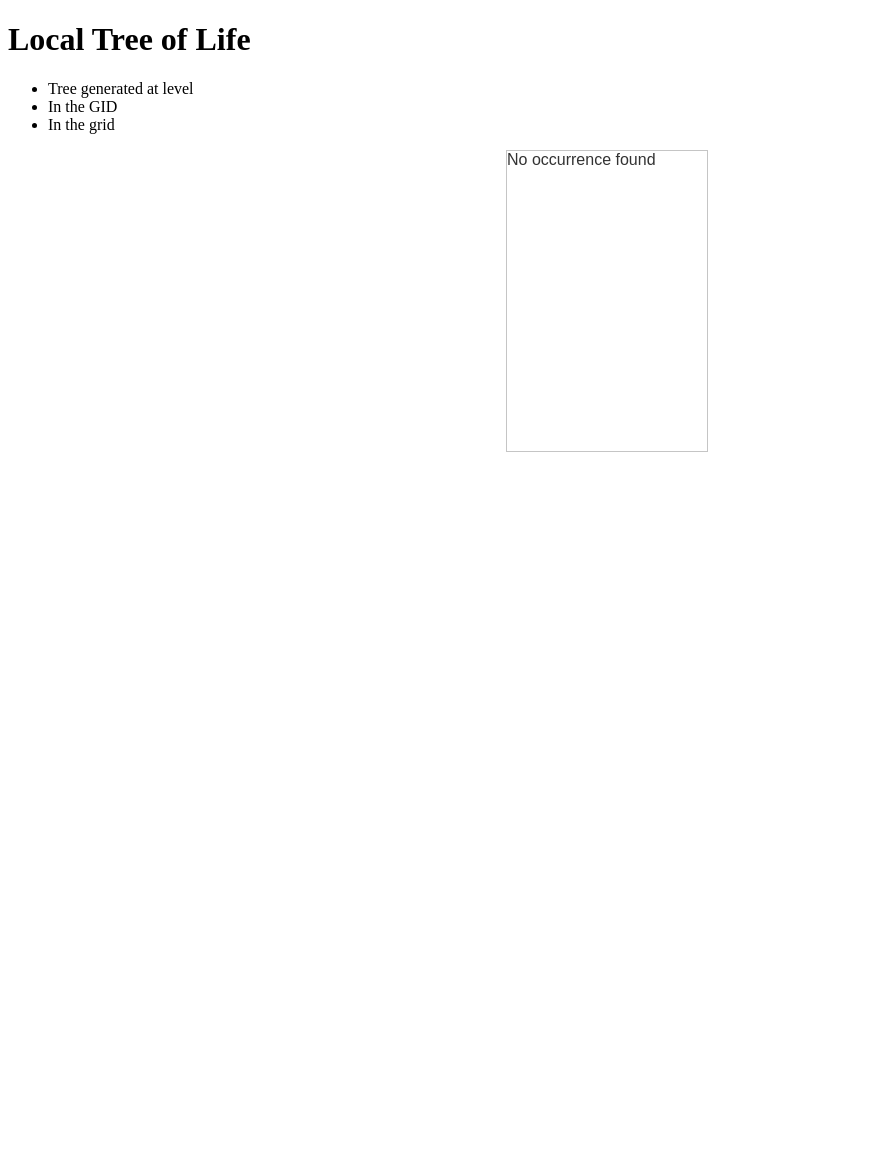
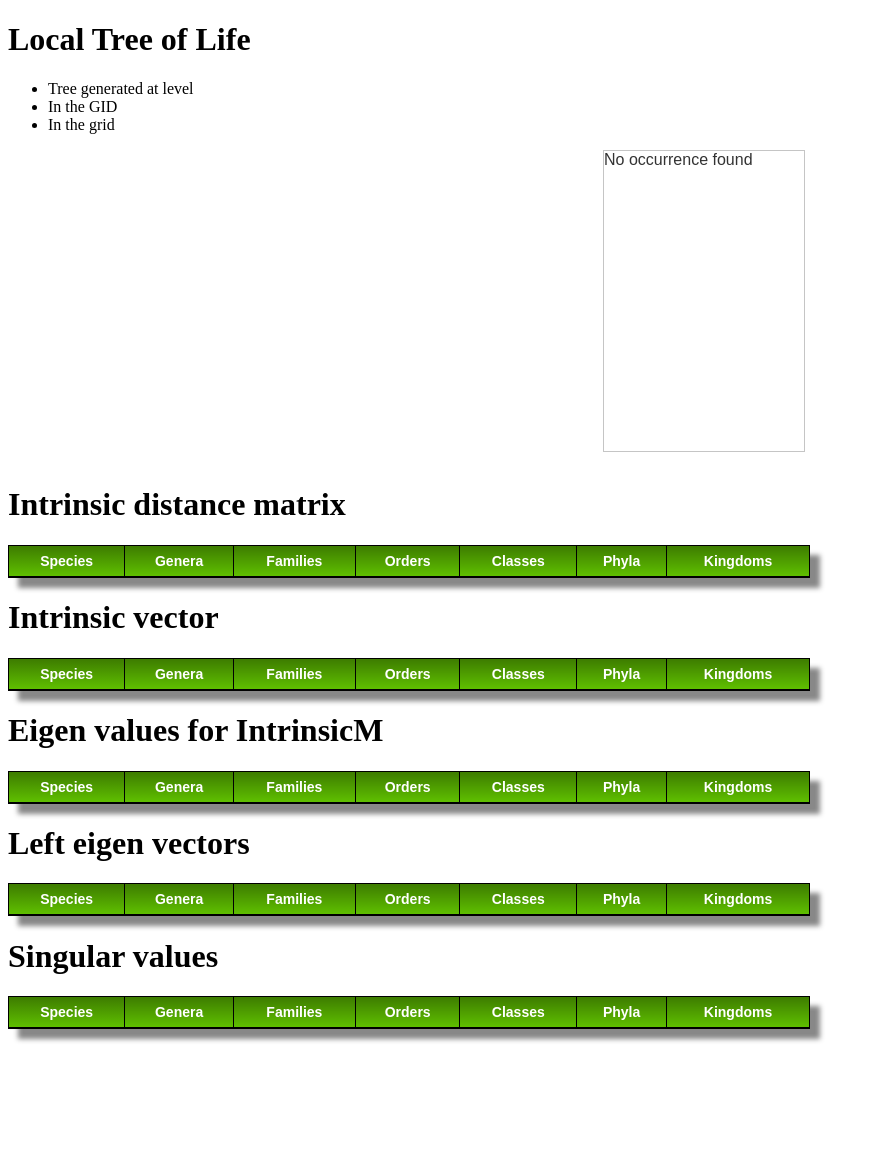
Before and after one commit to molgor/biospytial, a Django app: page /test/ in a window 1280 px wide. Shown: the whole page, without its empty margins (0-878 px from the left). Run offline with Django 3.2, Linux system fonts and the light colour scheme; parts of the project's set-up code (start-up, migrations or seed data) failed here and were passed over; some libraries are stand-ins or nearby versions.

```diff
--- a/biospatial/settings.py
+++ b/biospatial/settings.py
@@ -135,6 +135,7 @@ LOGGING = {
 ###### EXTENDED SETTINGS
 TAXONOMIC_LEVELS = ['gid','occurrence','species','families','genera','orders','classes','phyla','kingdoms']
 TAXONOMIC_TREE_KEYS = ['sp','gns','fam','ord','cls','phy','kng']
+TAXONOMIC_MAPPER_KEYS = {'gid' : 'gid','oc':'occurrence','sp':'species','gns':'genera','fam':'families','ord':'orders','cls':'classes','phy':'phyla','kng':'kingdoms'}
 
 PATH_IMAGES = '/Users/juan/git_projects/biospatial/static/trees/'
 
--- a/gbif/taxonomy.py
+++ b/gbif/taxonomy.py
@@ -9,7 +9,7 @@ Implementation of class and other necessary functions.
 __author__ = "Juan Escamilla Mólgora"
 __copyright__ = "Copyright 2015, JEM"
 __license__ = "GPL"
-__version__ = "2.2.1"
+__version__ = "0.2.1"
 __mantainer__ = "Juan"
 __email__ ="molgor@gmail.com"
 __status__ = "Prototype"
@@ -138,7 +138,7 @@ class Taxonomy:
         self.biomeGeometry = geometry
         self.gid = id
         self.forest = {}
-        self.JacobiM = [] #This is the attribute of the Jacobian matrix calculated with respect to the distance of another matrix.
+        self.JacobiM = [] #This is the attribute of the Jacobian matrix calculated with respect to the distance of another taxonomy.
         self.vectorJacobi = [] # This is the vector form of the determinants at each submatrix.
         self.intrinsicM = []
         self.vectorIntrinsic = []
@@ -184,15 +184,20 @@ class Taxonomy:
         It is makes reference only to the given (current) tree and not other external object (therefore intrinsic)
         Returns Matrix
         """
-        dist = lambda i,j : 1 - float(j - i / j + i)
+        #dist = lambda i,j : (1 - (float(j - i) / (j + i)))
+        dist = lambda i,j : (float(i) / j)
         dic = self.calculateRichness()
+        # Needed for order the stupid unordered by default dictonary type :P
+        ordered_keys = settings.TAXONOMIC_TREE_KEYS
+        map_keys = settings.TAXONOMIC_MAPPER_KEYS
+        # NOTE there are not occurrences right now!!
         keys = dic.keys()
         mat = []
-        for i,keyi in enumerate(keys):
+        for keyi in ordered_keys:
             rows = []
-            for j , keyj in enumerate(keys):
-                i = self.richness[keyi]
-                j = self.richness[keyj]
+            for keyj in ordered_keys:
+                i = self.richness[map_keys[keyi]]
+                j = self.richness[map_keys[keyj]]
                 try:
                     d = dist(i,j)
                 except:
@@ -201,8 +206,8 @@ class Taxonomy:
             mat.append(rows)
         mat = np.matrix(mat)
         self.intrinsicM = mat
-        submatrices = map(lambda i : self.intrinsicM[0:i,0:i],range(1,len(self.intrinsicM)))
-        self.vectorIntrinsic = map(lambda M :np.linalg.det(M),submatrices)
+        submatrices = map(lambda i : self.intrinsicM[0:i,0:i],range(1,len(self.intrinsicM) + 1))
+        self.vectorIntrinsic = np.array(map(lambda M :np.linalg.det(M),submatrices))
         return mat
 
 
@@ -236,22 +241,22 @@ class Taxonomy:
         parent_taxonomic_forest is the forest that is going to be compared with.
         """
         Jacobian =[]
-        for level_j in settings.TAXONOMIC_TREE_KEYS :
+        for level_i in settings.TAXONOMIC_TREE_KEYS :
             # gradient at level level
             gradLevel = []
-            for level_i in settings.TAXONOMIC_TREE_KEYS:
+            for level_j in settings.TAXONOMIC_TREE_KEYS:
                 # nj is the number of elements in the big scale J
                 nj = float(len(parent_taxonomic_forest[level_j].get_leaves()))
                 # ni is the number of elements in the current tree (forest)
                 ni = float(len(self.forest[level_i].get_leaves()))
-                d_ij = ((nj - ni)/(nj + ni))
+                d_ij = 1 - ((nj - ni)/(nj + ni))
                 if d_ij < 0:
                     logger.info("[biospatial.gbif.taxonomy.distanceToTree] The parent tree has less nodes than the current one.\n Perhaps the analysis is not spatially nested.")
                 gradLevel.append(d_ij)
             Jacobian.append(gradLevel)
         if update_inner_attributes:
             self.JacobiM = np.matrix(Jacobian)
-            submatrices_of_jacobian = map(lambda i : self.JacobiM[0:i,0:i],range(1,len(settings.TAXONOMIC_LEVELS)))
+            submatrices_of_jacobian = map(lambda i : self.JacobiM[0:i,0:i],range(1,len(settings.TAXONOMIC_LEVELS) - 1))
             self.vectorJacobi = map(lambda M :np.linalg.det(M),submatrices_of_jacobian)
 
         return np.matrix(Jacobian)
@@ -585,7 +590,7 @@ class NestedTaxonomy:
     """
     def __init__(self,id,gbif_geoqueryset,start_level=12,end_level=14,generate_tree_now=True):
         self.levels = embedTaxonomyInNestedGrid(id,gbif_geoqueryset,start_level=start_level,end_level=end_level,generate_tree_now=generate_tree_now)
-        self.parent = self.levels[self.levels.keys()[0]].taxonomies[0]
+        self.parent = self.levels[12].taxonomies[0]
         self.maxdistances = self.getMaximumDistances()
 
     def __repr__(self):
--- a/gbif/views.py
+++ b/gbif/views.py
@@ -185,14 +185,28 @@ def showAllLevelsInTreeInGrid(request):
         else:
             img_paths[taxonomic_level] = {'name': tax_keys[taxonomic_level],'path':filename,'richness':taxonomy.richness[rich_keys[taxonomic_level]]}
         #del(forest)
-    #ipdb.set_trace()
+    #
 
 
     #dic_richness = gb.taxonomies[0].richness
     det_complex = gb.taxonomies[0].vectorIntrinsic
     template = get_template('base.html')
 
-    html = template.render(Context({'gid':gid,'taxonomic_level':taxonomic_level,'grid_level':grid_level,'image_path':sorted(img_paths.itervalues()),'complexity':mat_complex.tolist(),'vect_comp':det_complex}))
+    submatrices = map(lambda i : mat_complex[0:i,0:i],range(1,len(mat_complex)))
+    #ipdb.set_trace()
+    import numpy as np
+    #tras = map(lambda mat : np.linalg.eigvals(mat),submatrices)
+    #ipdb.set_trace()
+    try:
+        eigenv = np.linalg.eigvals(mat_complex).tolist()
+        svd = np.linalg.svd(mat_complex).tolist()
+
+    except:
+        eigenv =[]
+        svd = [[],[],[]]
+
+    #ipdb.set_trace()
+    html = template.render(Context({'gid':gid,'taxonomic_level':taxonomic_level,'grid_level':grid_level,'image_path':sorted(img_paths.itervalues()),'complexity':mat_complex.tolist(),'vect_comp':det_complex,'eigenv':eigenv,'left_eig_vect':svd[0],'svd':svd[1],'right_eig_vect':svd[2]}))
     response.content=(html)
     #response.content=str(forest[taxonomic_level])
     response.status_code = 200
--- a/templates/base.html
+++ b/templates/base.html
@@ -29,7 +29,7 @@
   #tree-area {
   	position: relative;
   	height: 300px;
-  	width: 700px;
+  	width: 100%;
   	float: top;
 
 
@@ -40,6 +40,7 @@
   		height: 300px;
   		width: 200px;
   		float: right;
+  		right: 3px;
   	}
 
   	#treeview_area {
@@ -60,13 +61,116 @@
 
 	#info_box {
 		position: relative;
-		top: 1px;
+		top: 15px;
 		height: 300px;
-		width: 300px;
+		width: 100%;
 		float: top right;
 
 	}
 
+	.header_2 {
+
+	}
+
+
+	.dist_table {
+	position: relative;
+	margin:0px;
+	padding:0px;
+	width:100%;
+	box-shadow: 10px 10px 5px #888888;
+	border:1px solid #000000;
+
+	-moz-border-radius-bottomleft:0px;
+	-webkit-border-bottom-left-radius:0px;
+	border-bottom-left-radius:0px;
+
+	-moz-border-radius-bottomright:0px;
+	-webkit-border-bottom-right-radius:0px;
+	border-bottom-right-radius:0px;
+
+	-moz-border-radius-topright:0px;
+	-webkit-border-top-right-radius:0px;
+	border-top-right-radius:0px;
+
+	-moz-border-radius-topleft:0px;
+	-webkit-border-top-left-radius:0px;
+	border-top-left-radius:0px;
+}
+.dist_table table{
+    border-collapse: collapse;
+        border-spacing: 0;
+	width:100%;
+	height:100%;
+	margin:0px;padding:0px;
+}.dist_table tr:last-child td:last-child {
+	-moz-border-radius-bottomright:0px;
+	-webkit-border-bottom-right-radius:0px;
+	border-bottom-right-radius:0px;
+}
+.dist_table table tr:first-child td:first-child {
+	-moz-border-radius-topleft:0px;
+	-webkit-border-top-left-radius:0px;
+	border-top-left-radius:0px;
+}
+.dist_table table tr:first-child td:last-child {
+	-moz-border-radius-topright:0px;
+	-webkit-border-top-right-radius:0px;
+	border-top-right-radius:0px;
+}.dist_table tr:last-child td:first-child{
+	-moz-border-radius-bottomleft:0px;
+	-webkit-border-bottom-left-radius:0px;
+	border-bottom-left-radius:0px;
+}.dist_table tr:hover td{
+
+}
+.dist_table tr:nth-child(odd){ background-color:#aad4ff; }
+.dist_table tr:nth-child(even)    { background-color:#ffffff; }.dist_table td{
+	vertical-align:middle;
+
+
+	border:1px solid #000000;
+	border-width:0px 1px 1px 0px;
+	text-align:left;
+	padding:7px;
+	font-size:12px;
+	font-family:Arial;
+	font-weight:bold;
+	color:#000000;
+}.dist_table tr:last-child td{
+	border-width:0px 1px 0px 0px;
+}.dist_table tr td:last-child{
+	border-width:0px 0px 1px 0px;
+}.dist_table tr:last-child td:last-child{
+	border-width:0px 0px 0px 0px;
+}
+.dist_table tr:first-child td{
+		background:-o-linear-gradient(bottom, #3f7f00 5%, #5fbf00 100%);	background:-webkit-gradient( linear, left top, left bottom, color-stop(0.05, #3f7f00), color-stop(1, #5fbf00) );
+	background:-moz-linear-gradient( center top, #3f7f00 5%, #5fbf00 100% );
+	filter:progid:DXImageTransform.Microsoft.gradient(startColorstr="#3f7f00", endColorstr="#5fbf00");	background: -o-linear-gradient(top,#3f7f00,5fbf00);
+
+	background-color:#3f7f00;
+	border:0px solid #000000;
+	text-align:center;
+	border-width:0px 0px 1px 1px;
+	font-size:14px;
+	font-family:Arial;
+	font-weight:bold;
+	color:#ffffff;
+}
+.dist_table tr:first-child:hover td{
+	background:-o-linear-gradient(bottom, #3f7f00 5%, #5fbf00 100%);	background:-webkit-gradient( linear, left top, left bottom, color-stop(0.05, #3f7f00), color-stop(1, #5fbf00) );
+	background:-moz-linear-gradient( center top, #3f7f00 5%, #5fbf00 100% );
+	filter:progid:DXImageTransform.Microsoft.gradient(startColorstr="#3f7f00", endColorstr="#5fbf00");	background: -o-linear-gradient(top,#3f7f00,5fbf00);
+
+	background-color:#3f7f00;
+}
+.dist_table tr:first-child td:first-child{
+	border-width:0px 0px 1px 0px;
+}
+.dist_table tr:first-child td:last-child{
+	border-width:0px 0px 1px 1px;
+}
 
   </style>
 </head>
@@ -98,7 +202,19 @@
     </div>
         </div>
         <div id="info_box">
+        		<div class="header_2">
+		<h1>Intrinsic distance matrix</h1>
+        <div class="dist_table" >
         <table>
+        <tr>
+        	<td> Species </td>
+        	<td> Genera </td>
+        	<td> Families </td>
+        	<td> Orders </td>
+        	<td> Classes </td>
+        	<td> Phyla </td>
+        	<td> Kingdoms </td>
+        </tr>
   				{% for row in complexity %}
   				<tr>
   				{% for col in row %}
@@ -107,7 +223,109 @@
 				</tr>
  						 {% endfor %}
 		</table>
+		</div>
+		</div>
+
+		<div class="header_2">
+		<h1>Intrinsic vector</h1>
+		<div class="dist_table">
+		<table>
+        <tr>
+        	<td> Species </td>
+        	<td> Genera </td>
+        	<td> Families </td>
+        	<td> Orders </td>
+        	<td> Classes </td>
+        	<td> Phyla </td>
+        	<td> Kingdoms </td>
+        </tr>
+  				{% for row in vect_comp %}
+      				<td>{{ row }}</td>
+      			{%endfor %}
+		</table>
+
+		</div>
+		</div>
+
+
+				<div class="header_2">
+		<h1>Eigen values for IntrinsicM</h1>
+		<div class="dist_table">
+		<table>
+        <tr>
+        	<td> Species </td>
+        	<td> Genera </td>
+        	<td> Families </td>
+        	<td> Orders </td>
+        	<td> Classes </td>
+        	<td> Phyla </td>
+        	<td> Kingdoms </td>
+        </tr>
+  				{% for row in eigenv %}
+      				<td>{{ row }}</td>
+      			{%endfor %}
+		</table>
+
+		</div>
+		</div>
+
+
+        		<div class="header_2">
+		<h1>Left eigen vectors</h1>
+        <div class="dist_table" >
+        <table>
+        <tr>
+        	<td> Species </td>
+        	<td> Genera </td>
+        	<td> Families </td>
+        	<td> Orders </td>
+        	<td> Classes </td>
+        	<td> Phyla </td>
+        	<td> Kingdoms </td>
+        </tr>
+
+  				{% for row in left_eig_vect %}
+  				<tr>
+  				{% for col in row %}
+      				<td>{{ col }}</td>
+      			{%endfor %}
+				</tr>
+ 						 {% endfor %}
+		</table>
+		</div>
+		</div>
+
+				<div class="header_2">
+		<h1>Singular values </h1>
+		<div class="dist_table">
+		<table>
+        <tr>
+        	<td> Species </td>
+        	<td> Genera </td>
+        	<td> Families </td>
+        	<td> Orders </td>
+        	<td> Classes </td>
+        	<td> Phyla </td>
+        	<td> Kingdoms </td>
+        </tr>
+  				{% for row in svd %}
+      				<td>{{ row }}</td>
+      			{%endfor %}
+		</table>
+
+		</div>
+		</div>
+
+
+
+
+
         </div>
+
+
+
+
+
         </div>
 </body>
 </html>
```
Also changed, not shown: gbif/tests.py (+83 -2 lines), requirements.txt (added, +31 -0 lines), 6 other files.
